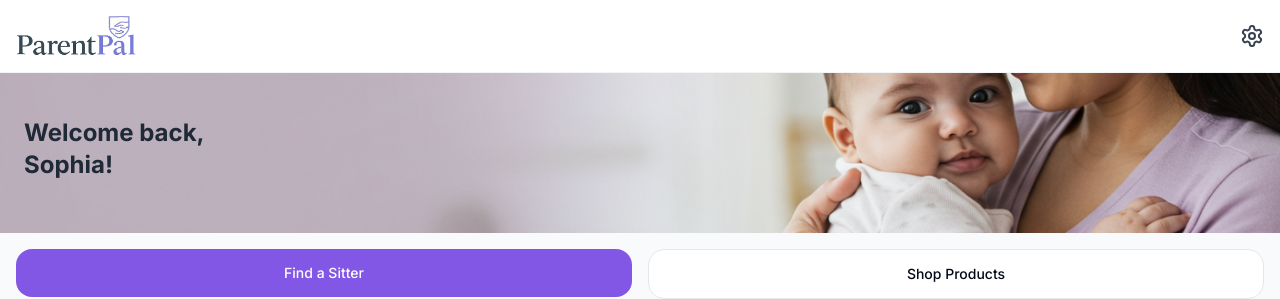
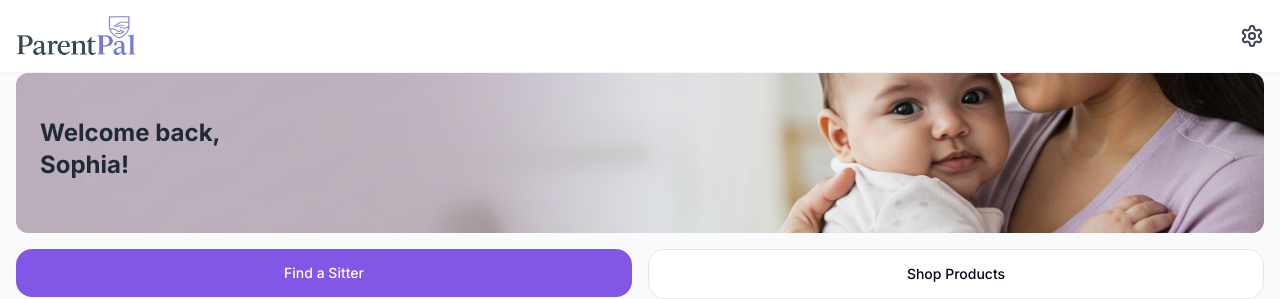
Before and after one commit to jgiancristofaro/parent-pal-picks, a React (Vite) app: page / in a window 1280 px wide. Shown: the top 299 px of the page. Built offline with nearby package versions, Linux system fonts and the light colour scheme; no server answers.

Commit message:
feat: Hero section tile
Refactor the hero banner to a tile with rounded corners and margins.

```diff
--- a/src/components/home/HeroSection.tsx
+++ b/src/components/home/HeroSection.tsx
@@ -5,8 +5,8 @@ interface HeroSectionProps {
 
 export const HeroSection = ({ userName }: HeroSectionProps) => {
   return (
-    <div className="mb-4">
-      <div className="relative h-40 overflow-hidden" style={{
+    <div className="mb-4 mx-4">
+      <div className="relative h-40 overflow-hidden rounded-xl" style={{
         backgroundImage: "url('/assets/hero-current.jpg')",
         backgroundSize: 'cover',
         backgroundPosition: 'center',
```
